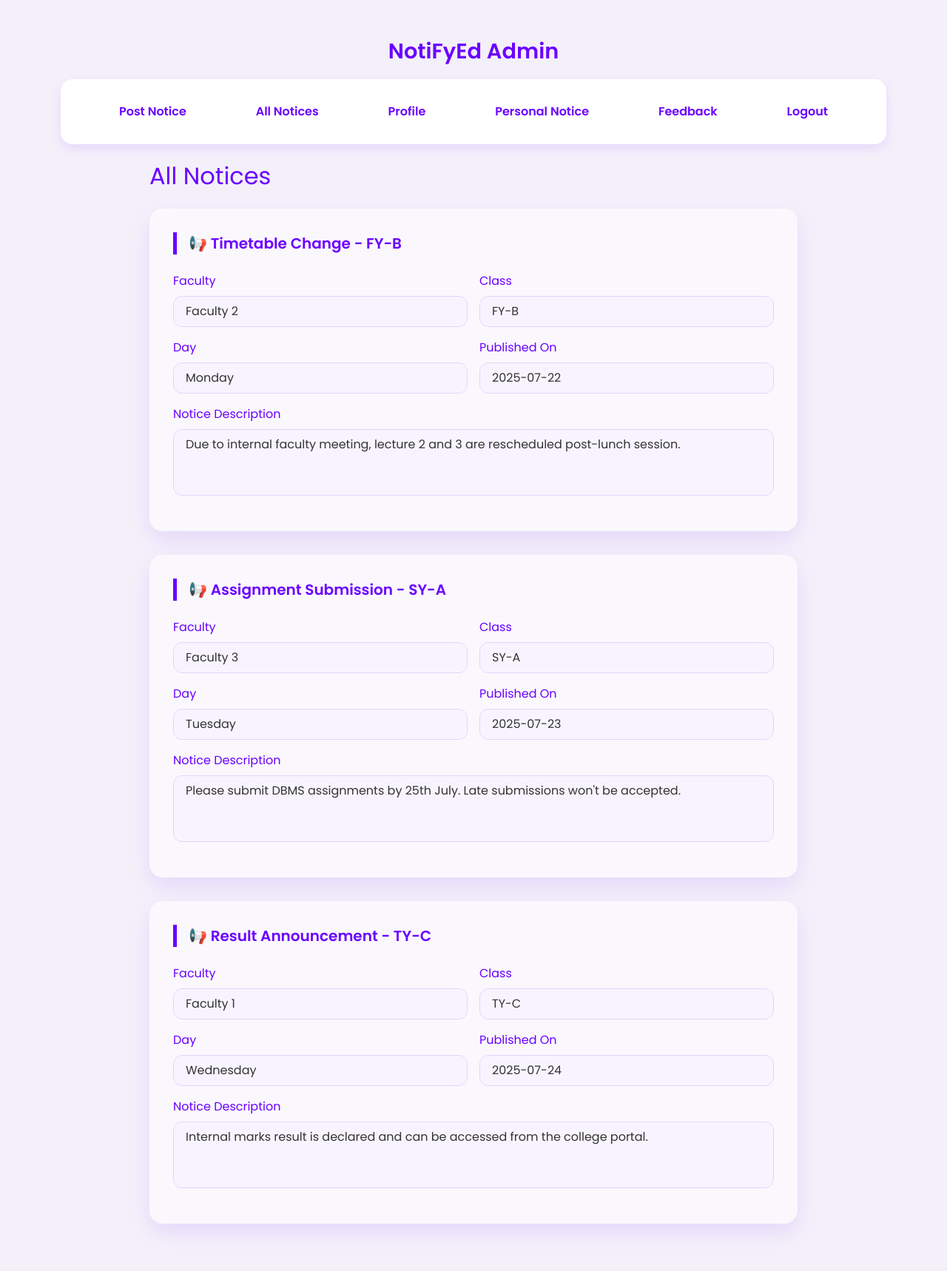
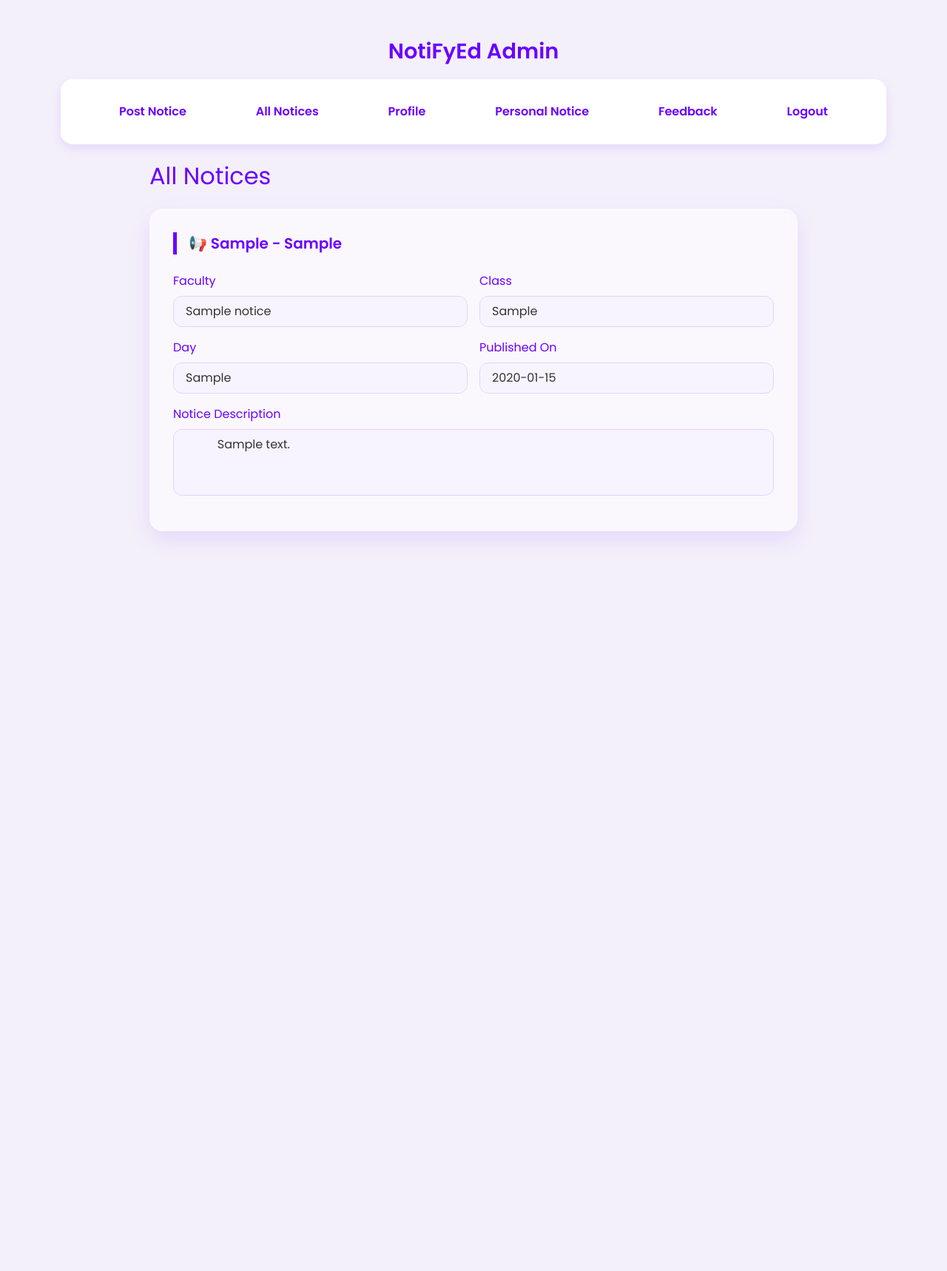
Before and after one commit to Dhruvrajsinh07/NotiFyEd, a PHP site: page /pages/all_note.php in a window 1280 px wide. Shown: the whole page at 74% size. After the commit the page ends 730 px from the top, so only its background shows below. Run offline with PHP 8.4, Linux system fonts and the light colour scheme; a user stored in the database is signed in; tables that the repository leaves empty hold one stand-in row (values such as "Sample post").

Commit message:
dyanmic notice displayed

```diff
--- a/pages/all_note.php
+++ b/pages/all_note.php
@@ -1,7 +1,15 @@
 <?php
 require_once "../includes/init.php";
 include '../includes/header.php';
-include '../includes/navbar.php'; ?>
+include '../includes/navbar.php';
+
+$q = "SELECT title, noticeCategory, facultyName, targetClass, noticeBody, noticeDay, publishDate FROM issue_notice";
+
+$stmt = $conn->prepare($q);
+$stmt->execute();
+
+$notices = $stmt->fetchAll(PDO::FETCH_ASSOC)
+?>
 
 <style>
   body {
@@ -67,101 +75,48 @@ include '../includes/navbar.php'; ?>
   }
 </style>
 </head>
+
 <body>
 
   <div class="main container">
     <h2 class="text-purple mb-4">All Notices</h2>
 
-    <!-- Notice 1 -->
+    <?php
+    foreach($notices as $n):
+    ?>
     <div class="notice-block">
-      <div class="notice-title">📢 Timetable Change - FY-B</div>
+      <div class="notice-title">📢 <?= $n['noticeCategory']?> - <?= $n['targetClass']?></div>
       <div class="row g-3 mb-3">
         <div class="col-md-6">
           <label class="form-label">Faculty</label>
-          <input type="text" class="form-control" value="Faculty 2" readonly>
+          <input type="text" class="form-control" value="<?= $n['facultyName']?>" readonly>
         </div>
         <div class="col-md-6">
           <label class="form-label">Class</label>
-          <input type="text" class="form-control" value="FY-B" readonly>
+          <input type="text" class="form-control" value="<?= $n['targetClass']?>" readonly>
         </div>
         <div class="col-md-6">
           <label class="form-label">Day</label>
-          <input type="text" class="form-control" value="Monday" readonly>
+          <input type="text" class="form-control" value="<?= $n['noticeDay']?>" readonly>
         </div>
         <div class="col-md-6">
           <label class="form-label">Published On</label>
-          <input type="text" class="form-control" value="2025-07-22" readonly>
+          <input type="text" class="form-control" value="<?= $n['publishDate']?>" readonly>
         </div>
         <div class="col-12">
           <label class="form-label">Notice Description</label>
           <textarea class="form-control" rows="3" readonly>
-Due to internal faculty meeting, lecture 2 and 3 are rescheduled post-lunch session.
+          <?= $n['noticeBody']?>
           </textarea>
         </div>
       </div>
     </div>
-
-    <!-- Notice 2 -->
-    <div class="notice-block">
-      <div class="notice-title">📢 Assignment Submission - SY-A</div>
-      <div class="row g-3 mb-3">
-        <div class="col-md-6">
-          <label class="form-label">Faculty</label>
-          <input type="text" class="form-control" value="Faculty 3" readonly>
-        </div>
-        <div class="col-md-6">
-          <label class="form-label">Class</label>
-          <input type="text" class="form-control" value="SY-A" readonly>
-        </div>
-        <div class="col-md-6">
-          <label class="form-label">Day</label>
-          <input type="text" class="form-control" value="Tuesday" readonly>
-        </div>
-        <div class="col-md-6">
-          <label class="form-label">Published On</label>
-          <input type="text" class="form-control" value="2025-07-23" readonly>
-        </div>
-        <div class="col-12">
-          <label class="form-label">Notice Description</label>
-          <textarea class="form-control" rows="3" readonly>
-Please submit DBMS assignments by 25th July. Late submissions won't be accepted.
-          </textarea>
-        </div>
-      </div>
-    </div>
-
-    <!-- Notice 3 -->
-    <div class="notice-block">
-      <div class="notice-title">📢 Result Announcement - TY-C</div>
-      <div class="row g-3 mb-3">
-        <div class="col-md-6">
-          <label class="form-label">Faculty</label>
-          <input type="text" class="form-control" value="Faculty 1" readonly>
-        </div>
-        <div class="col-md-6">
-          <label class="form-label">Class</label>
-          <input type="text" class="form-control" value="TY-C" readonly>
-        </div>
-        <div class="col-md-6">
-          <label class="form-label">Day</label>
-          <input type="text" class="form-control" value="Wednesday" readonly>
-        </div>
-        <div class="col-md-6">
-          <label class="form-label">Published On</label>
-          <input type="text" class="form-control" value="2025-07-24" readonly>
-        </div>
-        <div class="col-12">
-          <label class="form-label">Notice Description</label>
-          <textarea class="form-control" rows="3" readonly>
-Internal marks result is declared and can be accessed from the college portal.
-          </textarea>
-        </div>
-      </div>
-    </div>
+    <?php endforeach; ?>
   </div>
 
   <!-- Bootstrap Bundle -->
   <script src="https://cdn.jsdelivr.net/npm/bootstrap@5.3.0/dist/js/bootstrap.bundle.min.js"></script>
 
 </body>
+
 </html>
```
Lines whose indentation alone changed are shown as unchanged.
